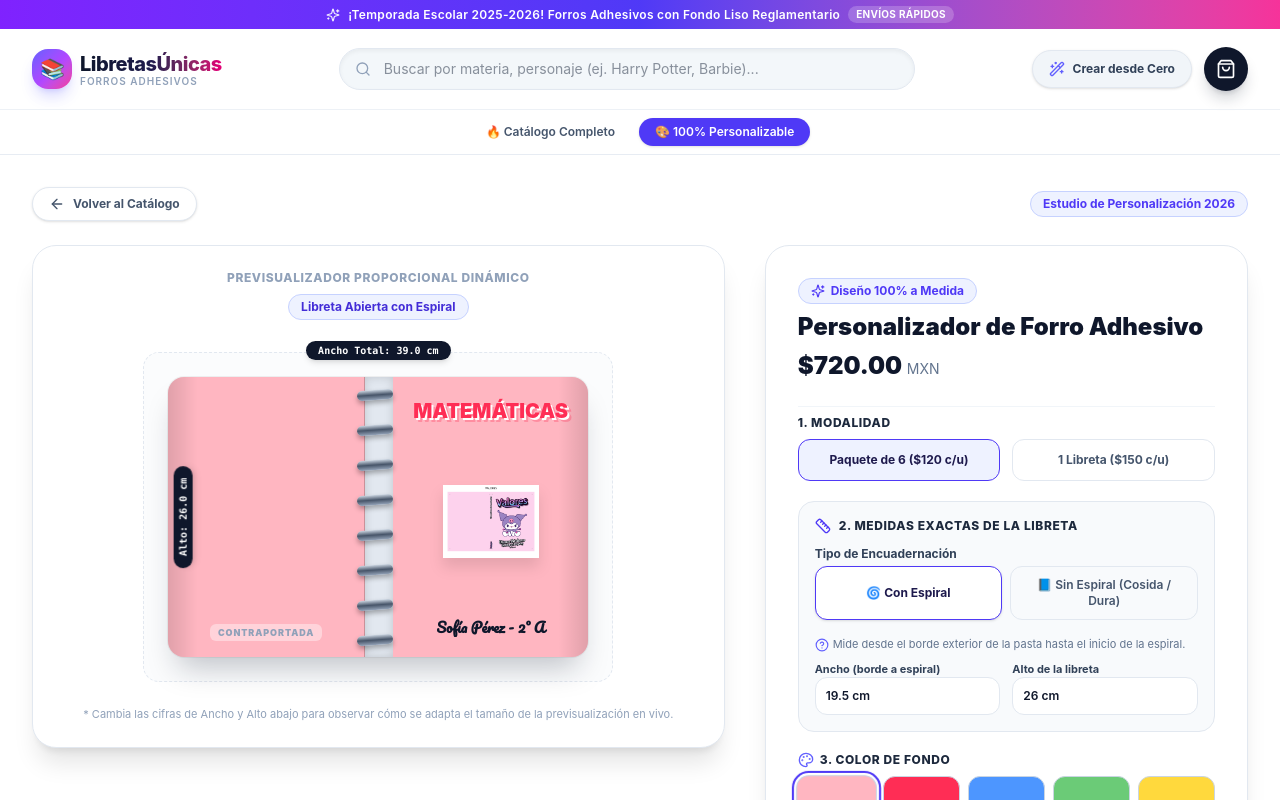
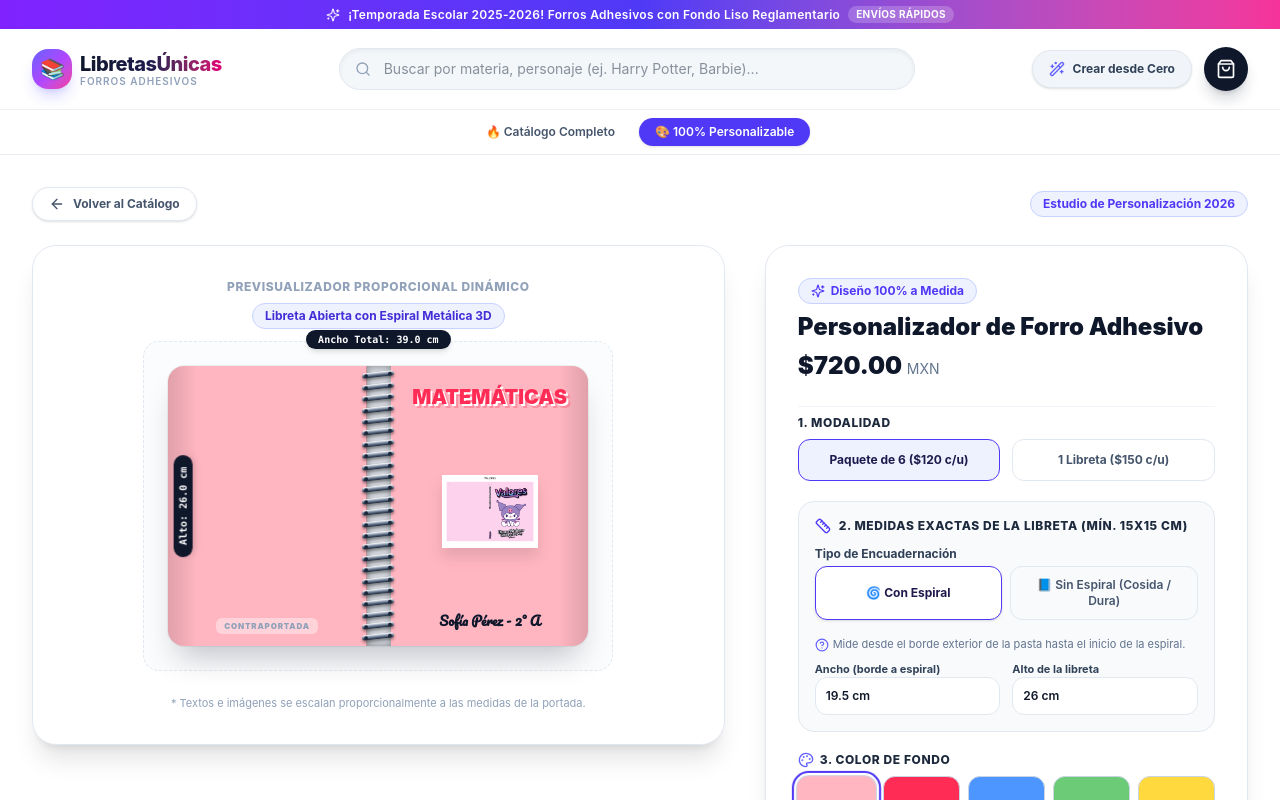
Before and after one commit to ArquitectoManchego/libretas-personalizadas, a React (Vite) app: page /custom in a window 1280 px wide. Shown: the top 800 px of the page. Built offline with nearby package versions, Linux system fonts and the light colour scheme.

Commit message:
feat: 15x15 cm min clamping, proportional text scaling, and dense 3D wire spiral visualizer

```diff
--- a/src/components/InteractiveCustomizer.tsx
+++ b/src/components/InteractiveCustomizer.tsx
@@ -1,7 +1,7 @@
 import React, { useState } from 'react';
 import { CustomizationState, CartItem } from '../types';
 import { CHARACTER_OPTIONS, FONT_OPTIONS_STUDENT, GRAPHIC_STYLES } from '../data/catalog';
-import { Palette, Image, ShoppingBag, Upload, Sparkles, ArrowLeft, Ruler, HelpCircle } from 'lucide-react';
+import { Palette, Image, ShoppingBag, Upload, Sparkles, ArrowLeft, Ruler, HelpCircle, AlertCircle } from 'lucide-react';
 import { useNavigate } from 'react-router-dom';
 
 interface InteractiveCustomizerProps {
@@ -37,7 +37,7 @@ export const InteractiveCustomizer: React.FC<InteractiveCustomizerProps> = ({ on
 
   const [customCharUrl, setCustomCharUrl] = useState('');
 
-  // Dimension Parser
+  // Dimension Parser with 15x15 cm minimum clamping
   const parseDimension = (val: string, fallback: number): number => {
     if (!val) return fallback;
     const match = val.match(/([\d.]+)/);
@@ -46,15 +46,26 @@ export const InteractiveCustomizer: React.FC<InteractiveCustomizerProps> = ({ on
     return isNaN(parsed) || parsed <= 0 ? fallback : parsed;
   };
 
-  const widthCm = parseDimension(state.notebookWidth, 19.5);
-  const heightCm = parseDimension(state.notebookHeight, 26);
+  const rawWidth = parseDimension(state.notebookWidth, 19.5);
+  const rawHeight = parseDimension(state.notebookHeight, 26);
+
+  // Enforce 15x15 cm minimum cover dimensions
+  const widthCm = Math.max(15, rawWidth);
+  const heightCm = Math.max(15, rawHeight);
   const spineCm = parseDimension(state.notebookSpine, 1.2);
+
+  const isClamped = rawWidth < 15 || rawHeight < 15;
+
+  // Proportional Scaling Ratio (based on standard 26 cm height)
+  const scaleRatio = heightCm / 26;
+  const subjectFontSize = Math.max(14, Math.min(26, Math.round(20 * scaleRatio)));
+  const studentFontSize = Math.max(11, Math.min(16, Math.round(13 * scaleRatio)));
+  const characterImgPx = Math.max(64, Math.min(128, Math.round(96 * scaleRatio)));
 
   // Calculate dynamic pixels for real-time visual scaling
   const totalWidthCm = state.notebookType === 'espiral' ? (widthCm * 2) : ((widthCm * 2) + spineCm);
   const totalHeightCm = heightCm;
 
-  // Scale relative to standard notebook (39 cm total width x 26 cm height = 420px x 280px)
   const widthRatio = totalWidthCm / 39;
   const heightRatio = totalHeightCm / 26;
 
@@ -111,9 +122,9 @@ export const InteractiveCustomizer: React.FC<InteractiveCustomizerProps> = ({ on
 
       // Dimensions
       notebookType: state.notebookType,
-      notebookWidth: state.notebookWidth,
-      notebookHeight: state.notebookHeight,
-      notebookSpine: state.notebookType === 'sin_espiral' ? state.notebookSpine : undefined
+      notebookWidth: `${widthCm} cm`,
+      notebookHeight: `${heightCm} cm`,
+      notebookSpine: state.notebookType === 'sin_espiral' ? `${spineCm} cm` : undefined
     };
 
     onAddToCart(cartItem);
@@ -158,9 +169,16 @@ export const InteractiveCustomizer: React.FC<InteractiveCustomizerProps> = ({ on
               Previsualizador Proporcional Dinámico
             </div>
 
-            <div className="text-xs font-bold text-indigo-700 bg-indigo-50 border border-indigo-200 px-3 py-1 rounded-full mb-8">
-              {state.notebookType === 'espiral' ? 'Libreta Abierta con Espiral' : `Forro Extendido (Lomo ${spineCm} cm)`}
+            <div className="text-xs font-bold text-indigo-700 bg-indigo-50 border border-indigo-200 px-3 py-1 rounded-full mb-3">
+              {state.notebookType === 'espiral' ? 'Libreta Abierta con Espiral Metálica 3D' : `Forro Extendido (Lomo ${spineCm} cm)`}
             </div>
+
+            {isClamped && (
+              <div className="mb-4 flex items-center gap-1.5 text-[11px] font-bold text-amber-700 bg-amber-50 border border-amber-200 px-3 py-1 rounded-lg">
+                <AlertCircle className="w-3.5 h-3.5 text-amber-500" />
+                <span>Nota: El tamaño mínimo de portada es de 15 cm x 15 cm.</span>
+              </div>
+            )}
 
             {/* RULER CONTAINER FOR REACTION FEEDBACK */}
             <div className="relative flex items-center justify-center p-6 border border-dashed border-slate-200 rounded-2xl bg-slate-50/50">
@@ -185,42 +203,52 @@ export const InteractiveCustomizer: React.FC<InteractiveCustomizerProps> = ({ on
                 }}
               >
                 {state.notebookType === 'espiral' ? (
-                  /* OPEN SPIRAL NOTEBOOK VIEW */
+                  /* OPEN SPIRAL NOTEBOOK VIEW WITH ULTRA-DENSE 3D WIRE LOOPS */
                   <>
                     {/* Left Side: Contraportada */}
-                    <div className="cover-back flex-1 flex flex-col justify-end items-center p-3 relative">
-                      <span className="text-[9px] font-black text-slate-400 uppercase tracking-widest bg-white/40 px-2 py-0.5 rounded-md backdrop-blur-sm">
+                    <div className="cover-back flex-1 flex flex-col justify-end items-center p-2 relative">
+                      <span className="text-[8px] font-black text-slate-400 uppercase tracking-widest bg-white/40 px-2 py-0.5 rounded-md backdrop-blur-sm">
                         Contraportada
                       </span>
                     </div>
 
-                    {/* Middle: 3D Metallic Spiral Spine */}
-                    <div className="spiral-wrapper">
-                      {[...Array(8)].map((_, i) => (
-                        <div key={i} className="spiral-ring" />
+                    {/* Middle: 3D Metallic Dense Spiral Spine (26 loops) */}
+                    <div className="spiral-spine-container">
+                      {[...Array(24)].map((_, i) => (
+                        <div key={i} className="spiral-wire-loop relative w-full flex items-center justify-between">
+                          <div className="spiral-hole-left" />
+                          <div className="spiral-hole-right" />
+                        </div>
                       ))}
                     </div>
 
-                    {/* Right Side: Portada */}
-                    <div className="cover-front flex-1 flex flex-col justify-between items-center p-3">
+                    {/* Right Side: Portada with Proportional Text/Image Scaling */}
+                    <div className="cover-front flex-1 flex flex-col justify-between items-center p-2">
                       <div className="text-center w-full pt-1">
-                        <span className={`${state.subjectGraphicStyle} text-lg sm:text-xl font-black block truncate px-1`}>
+                        <span
+                          className={`${state.subjectGraphicStyle} font-black block truncate px-1`}
+                          style={{ fontSize: `${subjectFontSize}px` }}
+                        >
                           {state.omitSubject ? '(SIN MATERIA)' : (state.subject || 'MATERIA')}
                         </span>
                       </div>
 
-                      <div className="my-auto py-1">
+                      <div className="my-auto py-1 flex items-center justify-center">
                         <img
                           src={state.characterImg}
                           alt={state.characterName}
-                          className="w-20 sm:w-24 h-20 sm:h-24 object-contain filter drop-shadow-xl transition-transform duration-300 hover:scale-105"
+                          className="object-contain filter drop-shadow-xl transition-all duration-300 hover:scale-105"
+                          style={{ width: `${characterImgPx}px`, height: `${characterImgPx}px` }}
                         />
                       </div>
 
                       <div className="text-center w-full pb-1">
                         <span
-                          className="text-slate-900 text-xs sm:text-sm font-bold block truncate px-1"
-                          style={{ fontFamily: state.studentFont }}
+                          className="text-slate-900 font-bold block truncate px-1"
+                          style={{
+                            fontFamily: state.studentFont,
+                            fontSize: `${studentFontSize}px`
+                          }}
                         >
                           {state.omitStudentName ? '(SIN NOMBRE)' : (state.studentName || 'Nombre del Alumno')}
                           {!state.omitGradeGroup && state.gradeGroup ? ` - ${state.gradeGroup}` : ''}
@@ -232,8 +260,8 @@ export const InteractiveCustomizer: React.FC<InteractiveCustomizerProps> = ({ on
                   /* CONTINUOUS WRAP COVER WITH FLAT SPINE */
                   <>
                     {/* Left Side: Contraportada */}
-                    <div className="cover-back flex-1 flex flex-col justify-end items-center p-3">
-                      <span className="text-[9px] font-black text-slate-400 uppercase tracking-widest bg-white/40 px-2 py-0.5 rounded-md backdrop-blur-sm">
+                    <div className="cover-back flex-1 flex flex-col justify-end items-center p-2">
+                      <span className="text-[8px] font-black text-slate-400 uppercase tracking-widest bg-white/40 px-2 py-0.5 rounded-md backdrop-blur-sm">
                         Contraportada
                       </span>
                     </div>
@@ -248,26 +276,33 @@ export const InteractiveCustomizer: React.FC<InteractiveCustomizerProps> = ({ on
                       </span>
                     </div>
 
-                    {/* Right Side: Portada */}
-                    <div className="cover-front flex-1 flex flex-col justify-between items-center p-3">
+                    {/* Right Side: Portada with Proportional Text/Image Scaling */}
+                    <div className="cover-front flex-1 flex flex-col justify-between items-center p-2">
                       <div className="text-center w-full pt-1">
-                        <span className={`${state.subjectGraphicStyle} text-lg sm:text-xl font-black block truncate px-1`}>
+                        <span
+                          className={`${state.subjectGraphicStyle} font-black block truncate px-1`}
+                          style={{ fontSize: `${subjectFontSize}px` }}
+                        >
                           {state.omitSubject ? '(SIN MATERIA)' : (state.subject || 'MATERIA')}
                         </span>
                       </div>
 
-                      <div className="my-auto py-1">
+                      <div className="my-auto py-1 flex items-center justify-center">
                         <img
                           src={state.characterImg}
                           alt={state.characterName}
-                          className="w-20 sm:w-24 h-20 sm:h-24 object-contain filter drop-shadow-xl transition-transform duration-300 hover:scale-105"
+                          className="object-contain filter drop-shadow-xl transition-all duration-300 hover:scale-105"
+                          style={{ width: `${characterImgPx}px`, height: `${characterImgPx}px` }}
                         />
                       </div>
 
                       <div className="text-center w-full pb-1">
                         <span
-                          className="text-slate-900 text-xs sm:text-sm font-bold block truncate px-1"
-                          style={{ fontFamily: state.studentFont }}
+                          className="text-slate-900 font-bold block truncate px-1"
+                          style={{
+                            fontFamily: state.studentFont,
+                            fontSize: `${studentFontSize}px`
+                          }}
                         >
                           {state.omitStudentName ? '(SIN NOMBRE)' : (state.studentName || 'Nombre del Alumno')}
                           {!state.omitGradeGroup && state.gradeGroup ? ` - ${state.gradeGroup}` : ''}
@@ -281,7 +316,7 @@ export const InteractiveCustomizer: React.FC<InteractiveCustomizerProps> = ({ on
             </div>
 
             <p className="text-[11px] text-slate-400 mt-6 text-center">
-              * Cambia las cifras de Ancho y Alto abajo para observar cómo se adapta el tamaño de la previsualización en vivo.
+              * Textos e imágenes se escalan proporcionalmente a las medidas de la portada.
             </p>
 
           </div>
@@ -338,7 +373,7 @@ export const InteractiveCustomizer: React.FC<InteractiveCustomizerProps> = ({ on
                 <div className="flex items-center gap-2">
                   <Ruler className="w-4 h-4 text-indigo-600" />
                   <label className="text-xs font-extrabold text-slate-800 uppercase tracking-wider">
-                    2. Medidas Exactas de la Libreta
+                    2. Medidas Exactas de la Libreta (Mín. 15x15 cm)
                   </label>
                 </div>
 
--- a/src/index.css
+++ b/src/index.css
@@ -81,7 +81,7 @@
 
 .cover-back {
   flex: 1;
-  padding: 16px;
+  padding: 12px;
   display: flex;
   flex-direction: column;
   justify-content: flex-end;
@@ -111,7 +111,7 @@
 
 .cover-front {
   flex: 1;
-  padding: 16px;
+  padding: 12px;
   display: flex;
   flex-direction: column;
   justify-content: space-between;
@@ -119,33 +119,38 @@
   background: linear-gradient(-90deg, rgba(0,0,0,0.12) 0%, rgba(0,0,0,0) 15%);
 }
 
-/* Open Spiral Notebook Realistic Styles */
-.spiral-wrapper {
+/* Realistic Ultra-Dense 3D Spiral Wire Spine */
+.spiral-spine-container {
+  width: 24px;
+  height: 100%;
+  background: #D1D5DB;
+  position: relative;
   display: flex;
-  width: 28px;
-  height: 100%;
-  background: #E2E8F0;
-  position: relative;
   flex-direction: column;
-  justify-content: space-around;
+  justify-content: space-evenly;
   align-items: center;
-  box-shadow: inset 0 0 10px rgba(0,0,0,0.15);
+  box-shadow: inset 2px 0 6px rgba(0,0,0,0.2), inset -2px 0 6px rgba(0,0,0,0.2);
+  z-index: 10;
 }
 
-.spiral-ring {
-  width: 36px;
-  height: 10px;
-  background: linear-gradient(180deg, #CBD5E1 0%, #475569 50%, #94A3B8 100%);
-  border-radius: 6px;
-  box-shadow: 0 3px 5px rgba(0,0,0,0.3);
-  z-index: 10;
-  transform: translateX(-4px) rotate(-4deg);
+.spiral-wire-loop {
+  width: 32px;
+  height: 5px;
+  background: linear-gradient(180deg, #FFFFFF 0%, #94A3B8 35%, #475569 70%, #1E293B 100%);
+  border-radius: 4px;
+  box-shadow: 0 2px 3px rgba(0,0,0,0.4);
+  transform: translateX(-1px) rotate(-6deg);
+  position: relative;
+  z-index: 12;
 }
 
-.spiral-hole {
-  width: 6px;
-  height: 6px;
-  background: #334155;
+/* Punched Holes along spine edges */
+.spiral-hole-left, .spiral-hole-right {
+  width: 4px;
+  height: 4px;
+  background: #1E293B;
   border-radius: 50%;
   position: absolute;
 }
+.spiral-hole-left { left: 2px; }
+.spiral-hole-right { right: 2px; }
```
